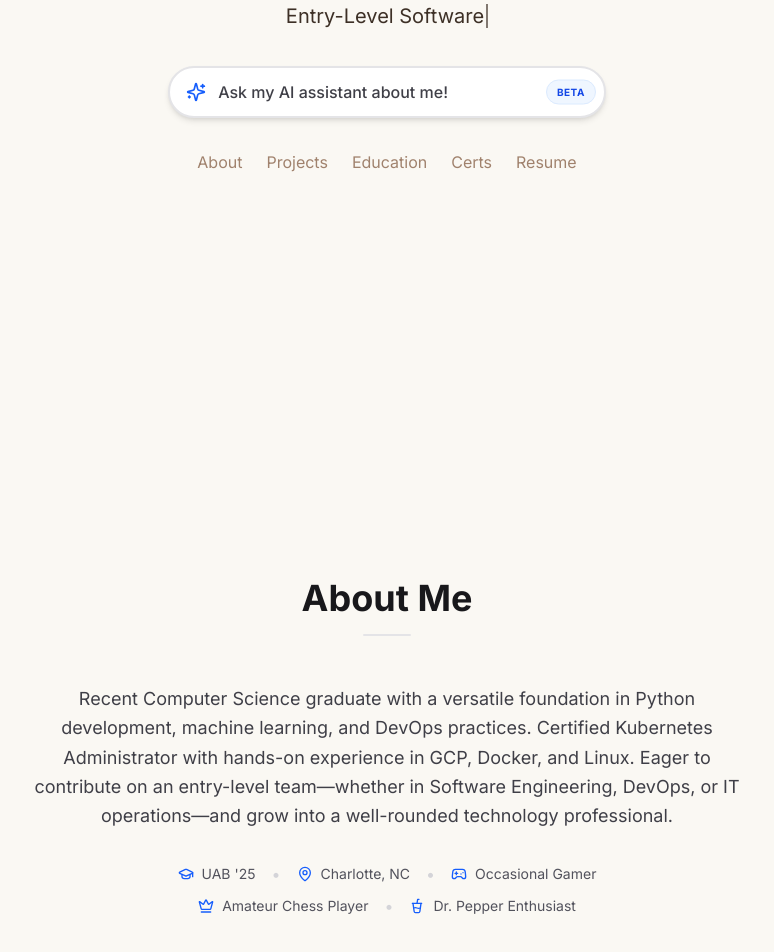
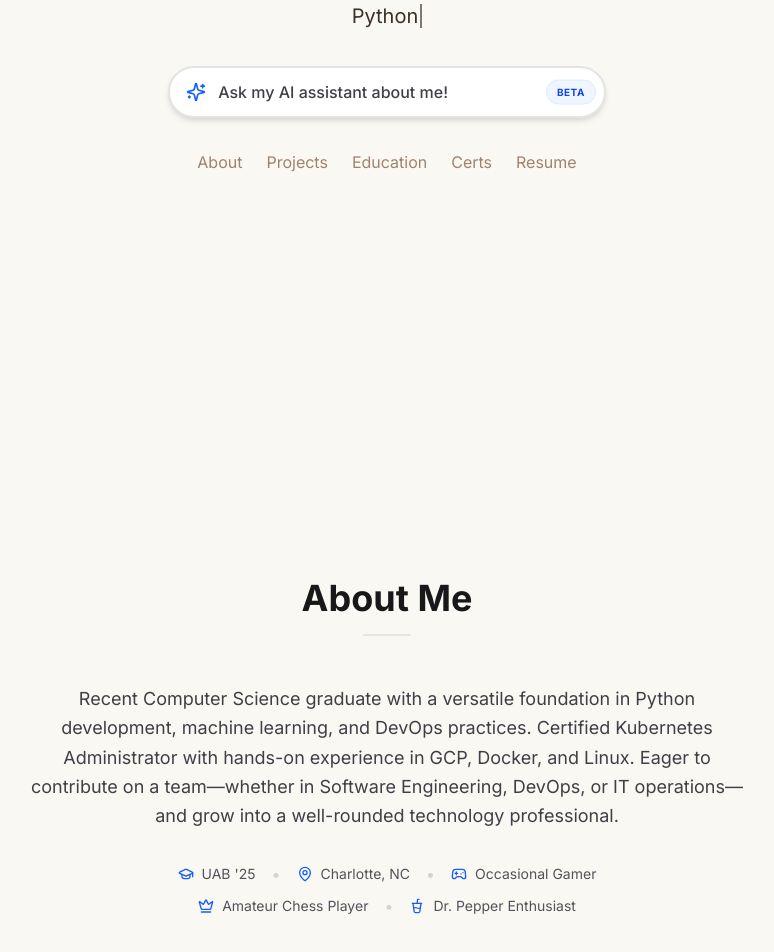
Before and after one commit to vaishakkmenon/vaishakmenon, a Next.js app: page / in a window 1280 px wide. Shown: the part 410-1362 px from the top of the page, without its empty margins (253-1027 px from the left). Built offline with nearby package versions, Linux system fonts and the light colour scheme.

Commit message:
removed entry level mentions

```diff
--- a/src/app/layout.tsx
+++ b/src/app/layout.tsx
@@ -15,10 +15,10 @@ const inter = Inter({ subsets: ['latin'] });
 export const metadata: Metadata = {
   metadataBase: new URL('https://www.vaishakmenon.com'),
   title: 'Vaishak Menon - Software Engineer & Kubernetes Administrator',
-  description: 'Entry-level Software Engineer specializing in Python development and DevOps. Certified Kubernetes Administrator with experience in GCP, Docker, and Linux.',
+  description: 'Software Engineer specializing in Python development and DevOps. Certified Kubernetes Administrator with experience in GCP, Docker, and Linux.',
   openGraph: {
     title: 'Vaishak Menon - Software Engineer & Kubernetes Administrator',
-    description: 'Entry-level Software Engineer specializing in Python development and DevOps. Certified Kubernetes Administrator with experience in GCP, Docker, and Linux.',
+    description: 'Software Engineer specializing in Python development and DevOps. Certified Kubernetes Administrator with experience in GCP, Docker, and Linux.',
     url: 'https://www.vaishakmenon.com',
     siteName: 'Vaishak Menon Portfolio',
     images: [
@@ -35,7 +35,7 @@ export const metadata: Metadata = {
   twitter: {
     card: 'summary_large_image',
     title: 'Vaishak Menon - Software Engineer & Kubernetes Administrator',
-    description: 'Entry-level Software Engineer specializing in Python development and DevOps.',
+    description: 'Software Engineer specializing in Python development and DevOps.',
     images: ['/og-image.png'],
   },
   icons: {
--- a/src/components/sections/AboutSection.tsx
+++ b/src/components/sections/AboutSection.tsx
@@ -36,7 +36,7 @@ export function AboutSection(): React.ReactElement {
           Recent Computer Science graduate with a versatile foundation in Python
           development, machine learning, and DevOps practices. Certified Kubernetes
           Administrator with hands-on experience in GCP, Docker, and Linux. Eager to
-          contribute on an entry-level team—whether in Software Engineering, DevOps,
+          contribute on a team—whether in Software Engineering, DevOps,
           or IT operations—and grow into a well-rounded technology professional.
         </p>
 
--- a/src/components/sections/HeroSection.tsx
+++ b/src/components/sections/HeroSection.tsx
@@ -7,7 +7,7 @@ import { SECTION_IDS } from '@/lib/constants';
 import { TypewriterText } from '@/components/ui/TypewriterText';
 
 const ROLES = [
-  'Entry-Level Software Engineer',
+  'Software Engineer',
   'Python Developer',
   'Certified Kubernetes Administrator',
   'DevOps Enthusiast',
```
